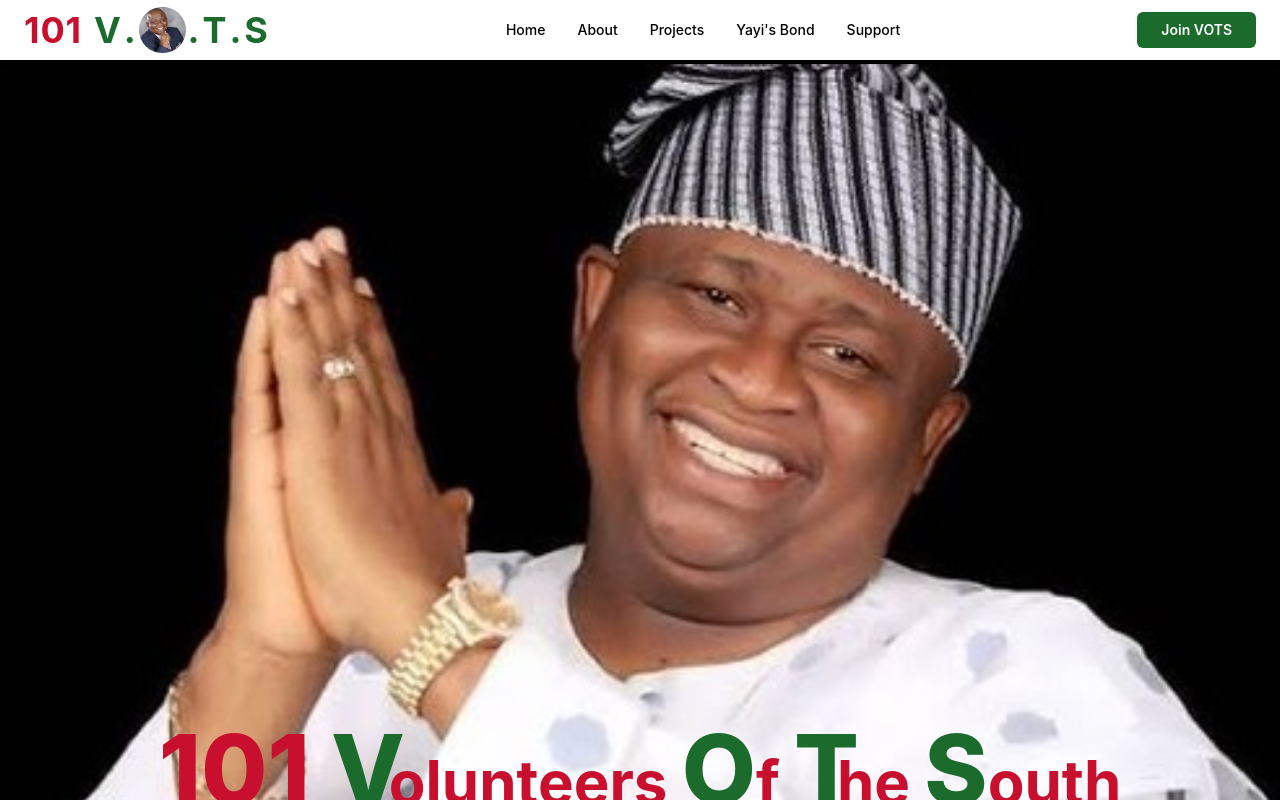
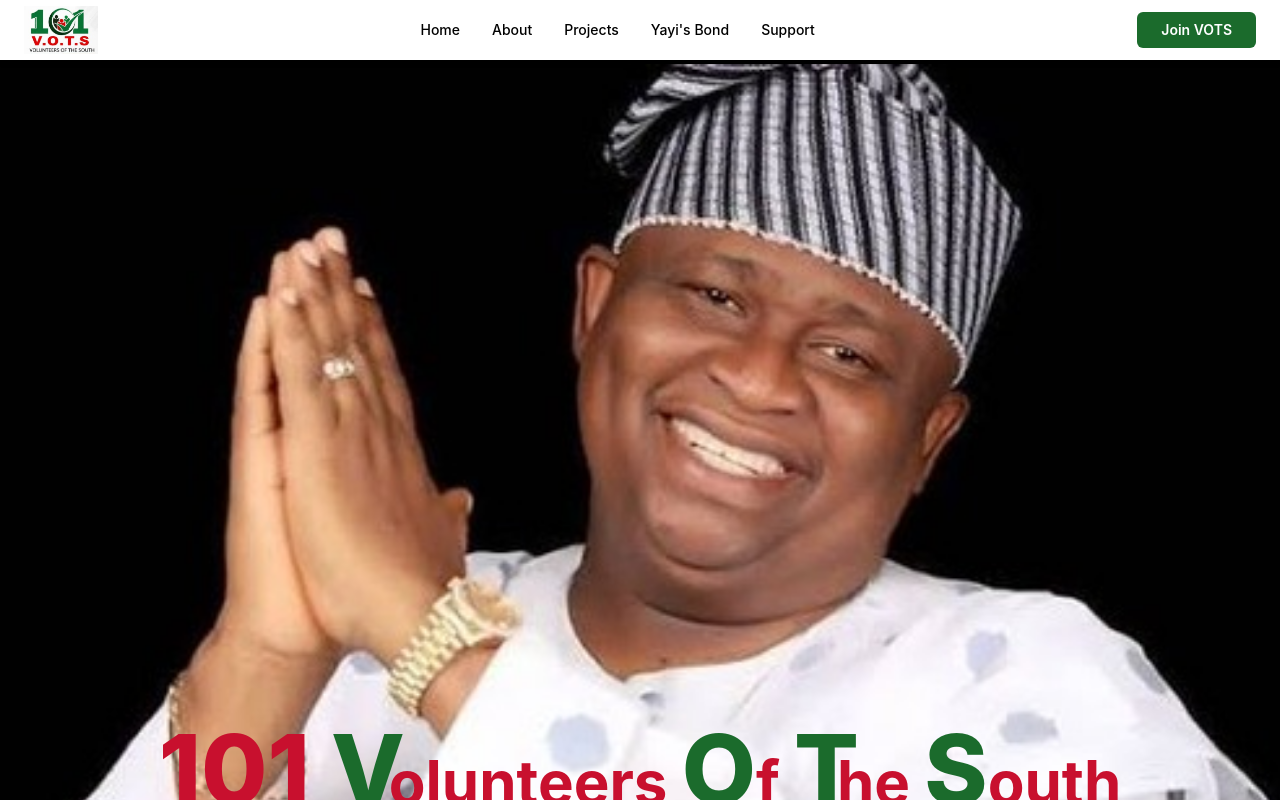
Before and after one commit to Rubes06/vots-site, a React (Vite) app: page / in a window 1280 px wide. Shown: the top 800 px of the page. Built offline with nearby package versions, Linux system fonts and the light colour scheme.

Commit message:
updated the logo an dadded it to the url

```diff
--- a/index.html
+++ b/index.html
@@ -2,9 +2,21 @@
 <html lang="en">
   <head>
     <meta charset="UTF-8" />
-    <link rel="icon" type="image/svg+xml" href="/favicon.svg" />
+    <link rel="icon" type="image/jpeg" href="/logo.jpeg" />
     <meta name="viewport" content="width=device-width, initial-scale=1.0" />
-    <title>vots-site</title>
+    <title>VOTS - 101 Voice of the Streets</title>
+    <meta name="description" content="VOTS - Join the movement." />
+
+    <meta property="og:title" content="VOTS - 101 Voice of the Streets" />
+    <meta property="og:description" content="Join the movement." />
+    <meta property="og:image" content="https://vots-site.vercel.app/logo.jpeg" />
+    <meta property="og:url" content="https://vots-site.vercel.app/" />
+    <meta property="og:type" content="website" />
+
+    <meta name="twitter:card" content="summary_large_image" />
+    <meta name="twitter:title" content="VOTS - 101 Voice of the Streets" />
+    <meta name="twitter:description" content="Join the movement." />
+    <meta name="twitter:image" content="https://vots-site.vercel.app/logo.jpeg" />
   </head>
   <body>
     <div id="root"></div>
--- a/src/components/Navbar.tsx
+++ b/src/components/Navbar.tsx
@@ -1,7 +1,7 @@
 import { useState } from "react";
 import { Link, useNavigate, useLocation } from "react-router-dom";
 import { HiMenu, HiX } from "react-icons/hi";
-import yayiIcon from "../assets/yayi2.png";
+import logo from "../assets/logo.jpeg";
 
 function Navbar() {
   const [menuOpen, setMenuOpen] = useState(false);
@@ -37,21 +37,7 @@ function Navbar() {
   return (
     <nav className="fixed top-0 left-0 w-full z-50 bg-white text-black h-16 px-6 flex items-center justify-between font-inter shadow-sm border-b-4 border-apc-green">
       <Link to="/" className="flex items-center gap-2" onClick={closeMenu}>
-        <span className="flex items-center gap-3 font-bold text-4xl tracking-wide">
-          <span className="text-apc-red">101</span>
-          <span className="text-apc-green flex items-center">
-            V<span className="mx-0.5">.</span>
-            <span
-              className="inline-block rounded-full bg-cover bg-center flex-shrink-0"
-              style={{
-                width: "1.3em",
-                height: "1.3em",
-                backgroundImage: `url(${yayiIcon})`,
-              }}
-            ></span>
-            <span className="mx-0.5">.</span>T<span className="mx-0.5">.</span>S
-          </span>
-        </span>
+        <img src={logo} alt="VOTS Logo" className="h-12 w-auto object-contain" />
       </Link>
 
       <div className="hidden md:flex items-center gap-8 text-sm font-medium">
@@ -104,7 +90,8 @@ function Navbar() {
           </Link>
         </div>
       )}
-     <Link
+
+      <Link
         to="/join-volunteer"
         className="md:hidden fixed bottom-4 left-1/2 -translate-x-1/2 z-50 bg-apc-green text-white font-semibold px-8 py-3 rounded-full shadow-lg"
       >
```
Also changed, not shown: public/logo.jpeg (added), src/assets/logo.jpeg (added).
